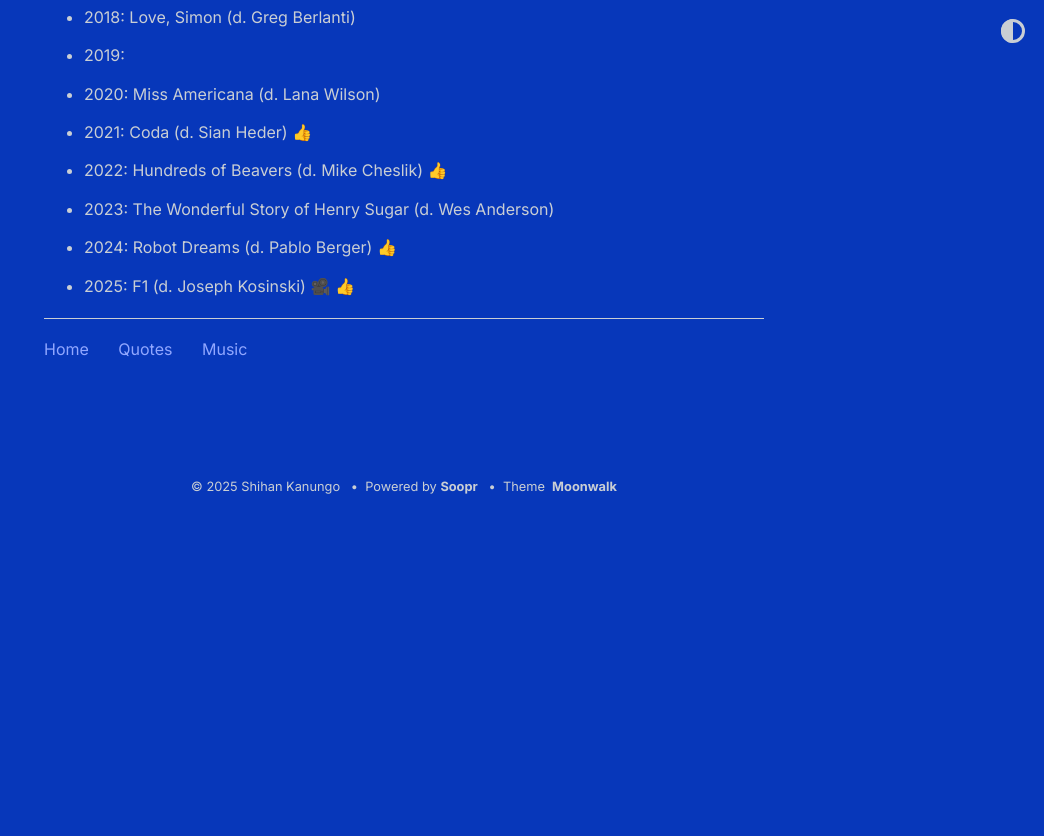
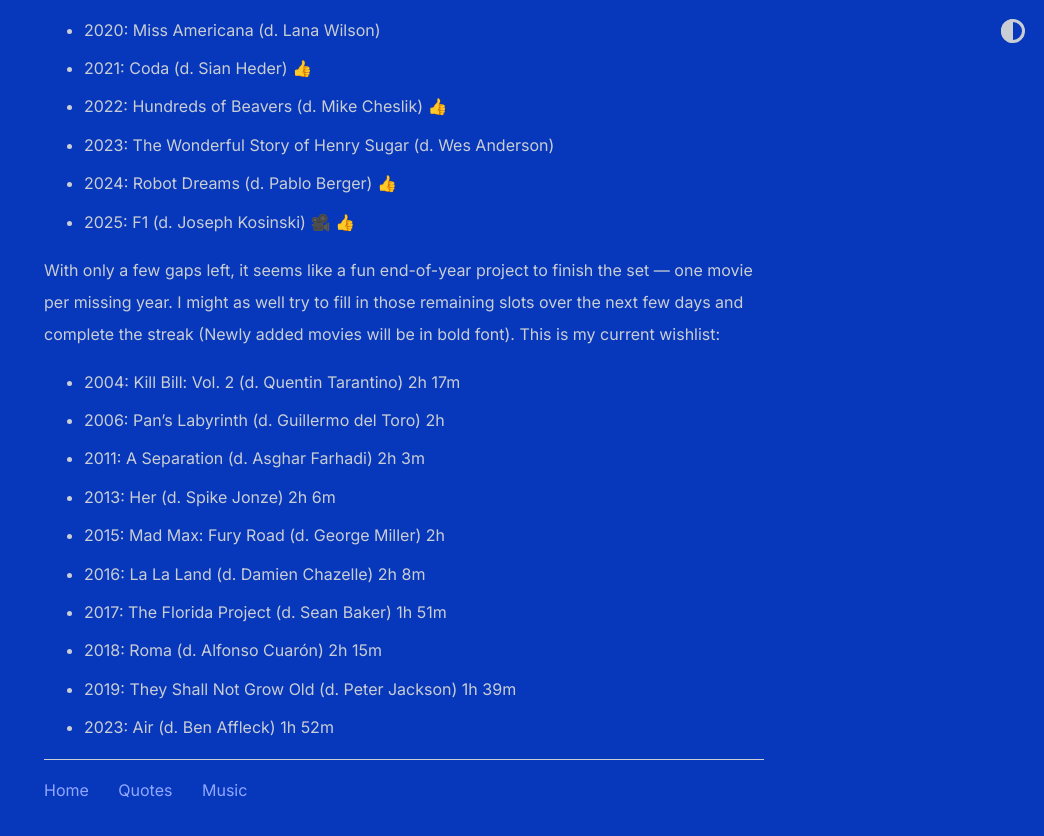
Before and after one commit to shihankanungo/shihankanungo.github.io, a Jekyll site: the page built from movies.md, in a window 1280 px wide and 900 px high, scrolled down 3842 px. Shown: the top 836 px of the window, without its empty margins (236-1280 px from the left). Built offline with Jekyll 4.4.1, drawn with Linux system fonts in a browser that asks for light colours; before the commit the page ends 4354 px from its top, so only the background shows below that; some of the changed text lies outside the part shown.

Commit message:
Update movies.md

```diff
--- a/movies.md
+++ b/movies.md
@@ -65,7 +65,7 @@
   Pink Floyd at Pompeii – MCMLXXII (2025 d. Adrian Maben) 🎥 <br>
   We Want The Funk! (2025 d. Stanley Nelson and Nicole London) 👍 <br> <small>_PBS Independent Lens documentary_</small>
 
-I recently realized the following fun fact re. the movies I have watched this year: for almost every year between 2001 and 2025, I’ve watched at least one film released in that year. With only a few gaps left, it seems like a fun end-of-year project to finish the set &mdash; one movie per missing year. I might as well try to fill in those remaining slots over the next few days and complete the streak.
+I recently realized the following fun fact re. the movies I have watched this year: for almost every year between 2001 and 2025, I’ve watched at least one film released in that year. This is what I have so far:
 
 - 2001: A Beautiful Mind (d. Ron Howard)
 - **2002: Catch Me If You Can (d. Steven Spielberg)**
@@ -92,3 +92,16 @@
 - 2023: The Wonderful Story of Henry Sugar (d. Wes Anderson)
 - 2024: Robot Dreams (d. Pablo Berger) 👍
 - 2025: F1 (d. Joseph Kosinski) 🎥 👍
+
+With only a few gaps left, it seems like a fun end-of-year project to finish the set &mdash; one movie per missing year. I might as well try to fill in those remaining slots over the next few days and complete the streak (Newly added movies will be in bold font). This is my current wishlist:
+
+- 2004: Kill Bill: Vol. 2 (d. Quentin Tarantino) 2h 17m
+- 2006: Pan's Labyrinth (d. Guillermo del Toro) 2h
+- 2011: A Separation (d. Asghar Farhadi) 2h 3m
+- 2013: Her (d. Spike Jonze) 2h 6m
+- 2015: Mad Max: Fury Road (d. George Miller) 2h
+- 2016: La La Land (d.  Damien Chazelle) 2h 8m
+- 2017: The Florida Project (d. Sean Baker) 1h 51m
+- 2018: Roma (d. Alfonso Cuarón) 2h 15m
+- 2019: They Shall Not Grow Old (d. Peter Jackson) 1h 39m
+- 2023: Air (d. Ben Affleck) 1h 52m
```
